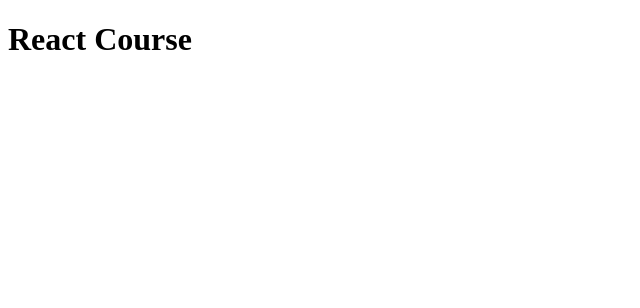
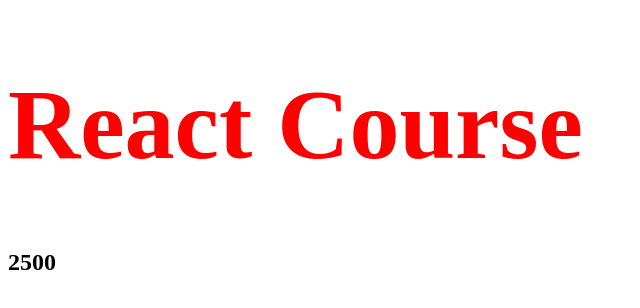
Before and after one commit to NLGRF/React-Course, a React (Create React App) app in the folder hello-react/: page / in a window 1280 px wide. Shown: the top 308 px of the page, without its empty margins (0-640 px from the left). Built offline with nearby package versions, Linux system fonts and the light colour scheme.

Commit message:
React-Style & Expression JSX

```diff
--- a/hello-react/src/App.js
+++ b/hello-react/src/App.js
@@ -2,9 +2,14 @@ import React, { Component } from 'react';
 
 class App extends Component {
     render() {
+      var mystyle={
+        fontSize:100,
+        color:'#FF0000'
+      }
       return (
         <div>
-          <h1>React Course</h1>
+          <h1 style={mystyle}>React Course</h1>
+          <h2>{50*50}</h2>
         </div>
       );
     }
```
